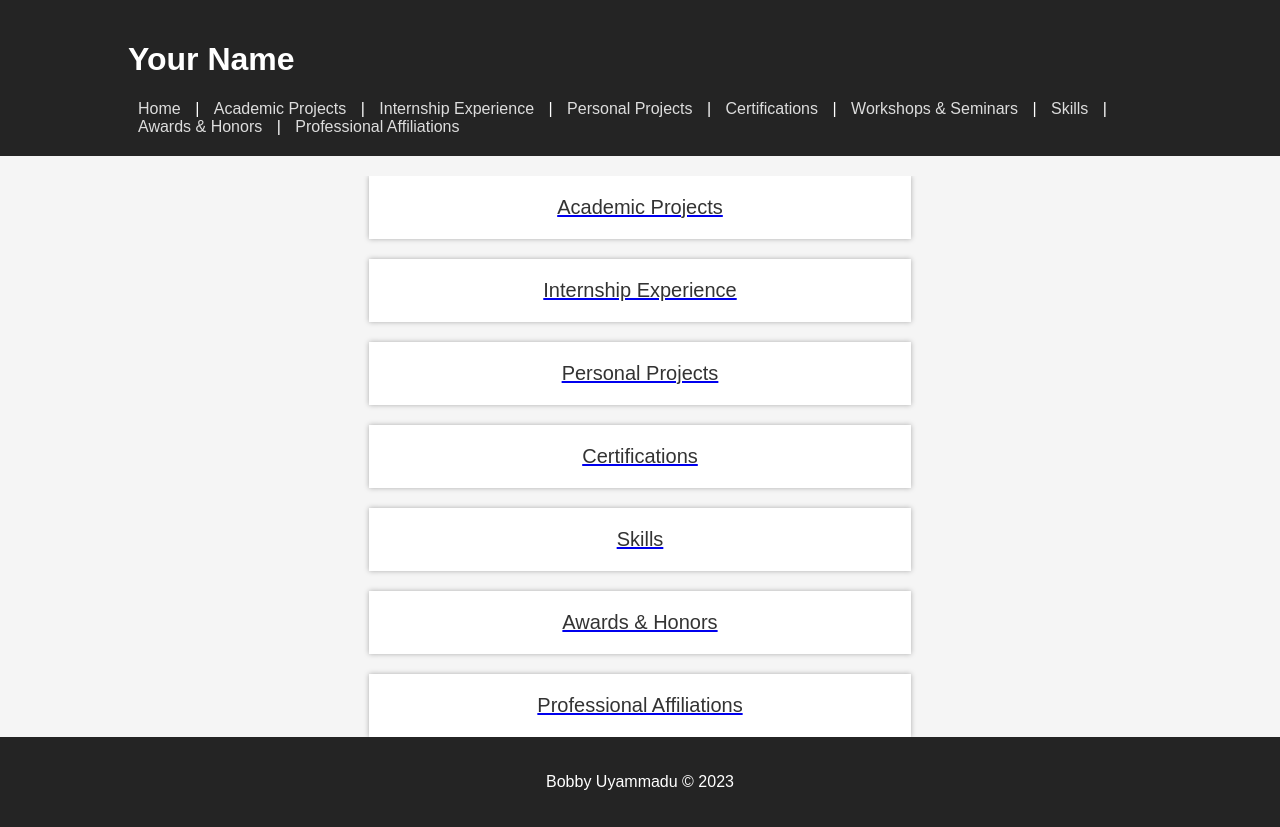
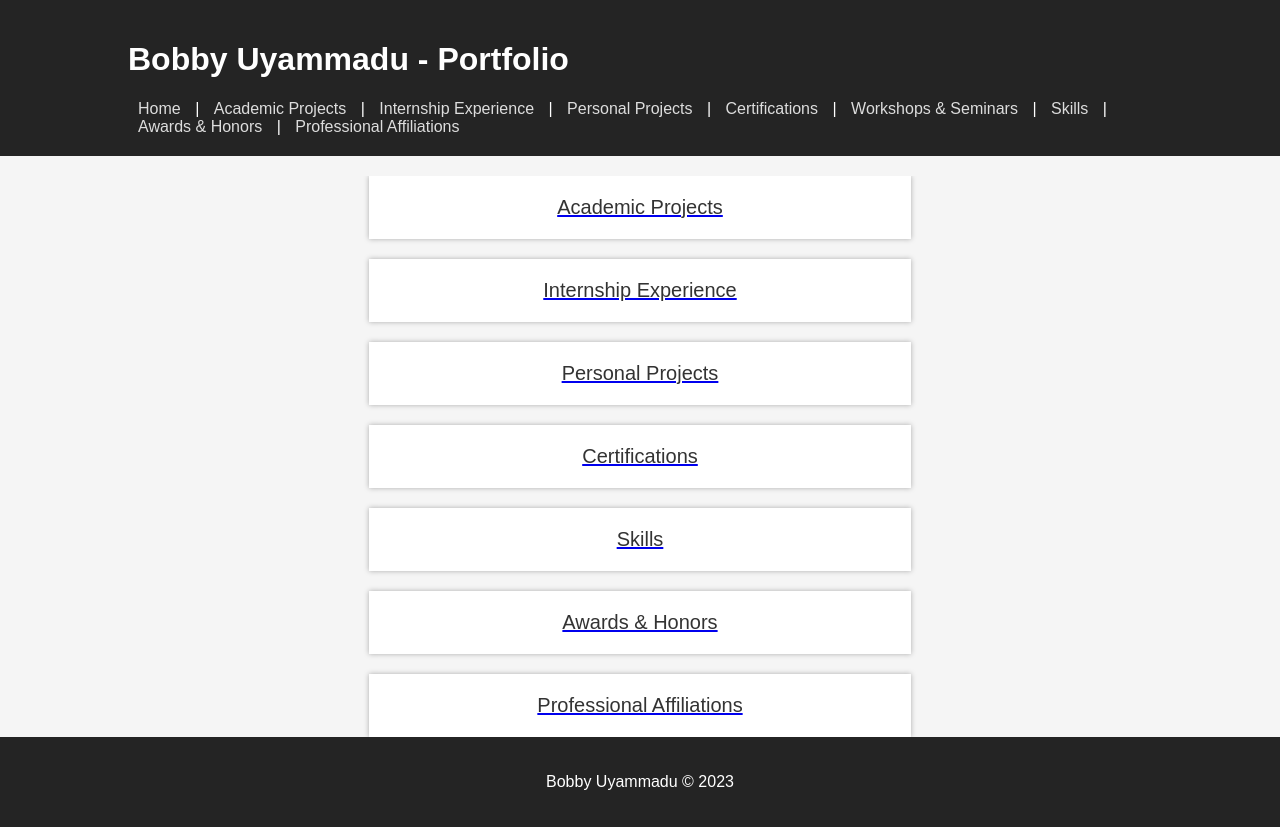
Before and after one commit to Bobbygkmc/Bobby2024_website, a plain HTML site: page index.html in a window 1280 px wide. Drawn offline with Linux system fonts and the light colour scheme.

Commit message:
Update index.html

```diff
--- a/index.html
+++ b/index.html
@@ -9,7 +9,7 @@
 <body>
     <header>
         <div class="container">
-            <h1>Your Name</h1>
+            <h1>Bobby Uyammadu - Portfolio</h1>
             <nav>
                 <a href="#">Home</a> |
                 <a href="#projects">Academic Projects</a> |
```
